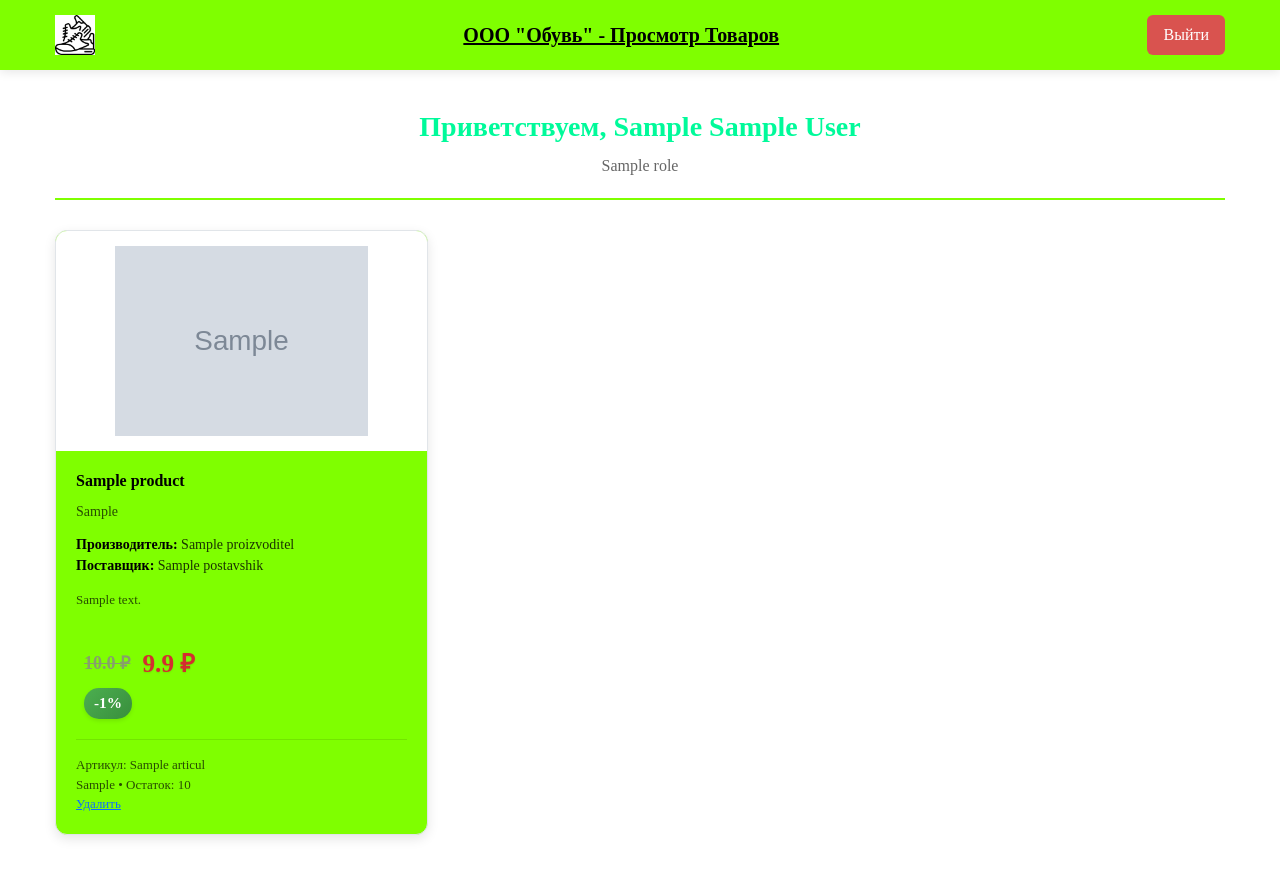
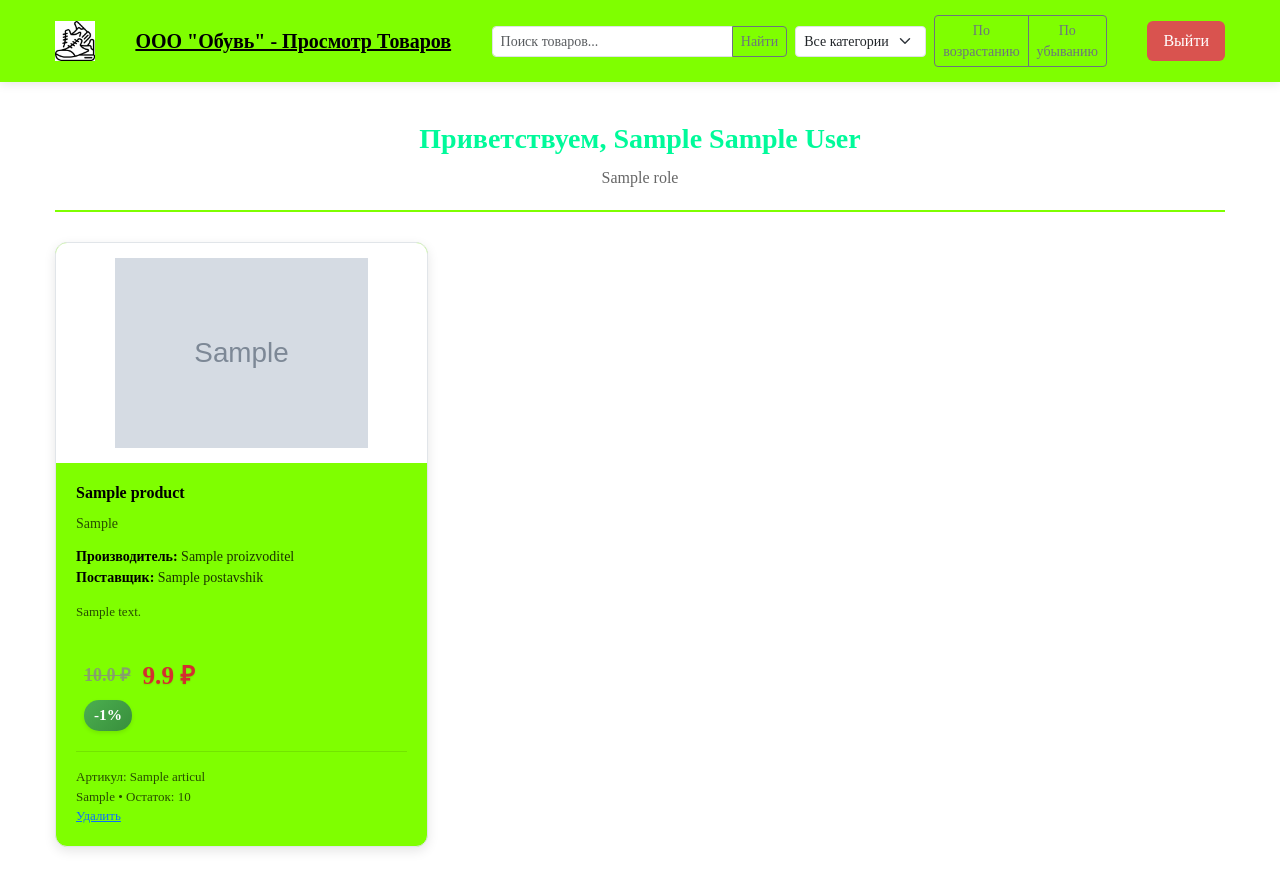
Before and after one commit to s-h-m12/desait, a Django app: page / in a window 1280 px wide. Before the commit the page ends 839 px from the top, so only its background shows below. Run offline with Django 5.2, Linux system fonts and the light colour scheme; a user stored in the database is signed in; tables that the repository leaves empty hold one stand-in row (values such as "Sample post"); grey boxes marked "Sample" are stand-in pictures.

Commit message:
переработана сортировка, добавлены комментарии

```diff
--- a/dekzap/templates/index.html
+++ b/dekzap/templates/index.html
@@ -15,12 +15,6 @@
     >
     <link rel="stylesheet" href="{% static 'css/styles.css' %}">
     <link rel="shortcut icon" href="{% static 'images/Icon.ico' %}">
-    <style>
-        /* Временные стили для Times New Roman, если нужно */
-        * {
-            font-family: "Times New Roman", Times, serif;
-        }
-    </style>
 </head>
 <body class="main-page">
     <nav class="navbar-custom">
@@ -36,18 +30,25 @@
                     ООО "Обувь" - Просмотр Товаров
                 </a>
 
-                {% if user.role_id == 2 %}
-                <div class="d-flex align-items-center">
-                    <form method="GET" class="search-form d-flex">
-                        <input type="search" name="search" class="search-input" placeholder="Поиск...">
-                        <button type="submit" class="btn-search">Найти</button>
-                        <button type="submit" name="sort" value="name_asc" class="btn-sort">А-Я</button>
-                        <select name="filterer" class="form-select">
-                            <option value="">Все</option>
+                {% if user.role_id == 2 or user.role_id == 1 %}
+                    <div class="d-flex align-items-center gap-2">
+                        <form method="GET" class="d-flex align-items-center gap-2">
+                            <div class="input-group">
+                                <input type="search" name="search" class="form-control form-control-sm" placeholder="Поиск товаров..." style="width: 200px;">
+                                <button type="submit" class="btn btn-outline-secondary btn-sm">Найти</button>
+                            </div>
+
+                            <select name="filterer" class="form-select form-select-sm" style="width: auto;">
+                                <option value="">Все категории</option>
                                 {% for category in categories %}
                                     <option value="{{ category }}" {% if filterer == category %} selected {% endif %}>{{ category }}</option>
                                 {% endfor %}
                             </select>
+
+                            <div class="btn-group">
+                                <button type="submit" name="sort" value="name_asc" class="btn btn-outline-secondary btn-sm">По возрастанию</button>
+                                <button type="submit" name="sort" value="name_desc" class="btn btn-outline-secondary btn-sm">По убыванию</button>
+                            </div>
                         </form>
                     </div>
                 {% endif %}
--- a/dekzap/views.py
+++ b/dekzap/views.py
@@ -1,3 +1,4 @@
+from django.db.models import Q
 from django.shortcuts import render, get_object_or_404, redirect
 from django.contrib.auth.decorators import login_required
 from django.contrib.auth import login, logout, authenticate
@@ -6,12 +7,14 @@ from .models import CustomUser, Product, Role, Articul
 
 
 def guest_login_view(request):
+    # Получаем или создаем роль "Гость"
     try:
         guest_role, created = Role.objects.get_or_create(
             name='Гость',
             defaults={'name': 'Гость'}
         )
 
+        # Получаем или создаем гостевого пользователя
         guest_user, created = CustomUser.objects.get_or_create(
             username='guest_user',
             defaults={
@@ -26,14 +29,17 @@ def guest_login_view(request):
             }
         )
 
+        # Если пользователь был создан, устанавливаем пароль
         if created:
             guest_user.set_password('guest_password_123')
             guest_user.save()
 
+        # Выполняем вход гостя
         login(request, guest_user)
         return redirect('home')
 
     except Exception as e:
+        # В случае ошибки делаем пользователя анонимным
         from django.contrib.auth.models import AnonymousUser
         request.user = AnonymousUser()
         return redirect('home')
@@ -42,64 +48,77 @@ def guest_login_view(request):
 @login_required
 def index_view(request):
     products = Product.objects.all()
+    # Получаем параметры фильтрации из GET запроса
     search = request.GET.get('search', '')
-    sort = request.GET.get('sort','')
-    filterer = request.GET.get('filterer','')
+    sort = request.GET.get('sort', '')
+    filterer = request.GET.get('filterer', '')
+    # Получаем уникальные категории для фильтра
     categories = products.values_list('category', flat=True).distinct().order_by('category')
+    # Фильтрация по поисковому запросу
     if search:
-        products = products.filter(name__icontains=search)
+        products = products.filter(
+            Q(name__icontains=search) | Q(category__icontains=search) | Q(description__icontains=search))
+    # Сортировка по количеству на складе
     if sort == 'name_asc':
-        products = products.order_by('name')
+        products = products.order_by('quantity_on_warehouse')
+    elif sort == 'name_desc':
+        products = products.order_by('-quantity_on_warehouse')
+    # Фильтрация по категории
     if filterer:
         products = products.filter(category=filterer)
     return render(request, 'index.html', {'products': products, 'search': search, 'sort': sort,
                                           'filterer': filterer, 'categories': categories})
 
+
 def login_view(request):
     if request.method == 'POST':
-         username = request.POST.get('username', '')
-         password = request.POST.get('password', '')
-         user = authenticate(request,username=username,password=password)
-         if user is not None:
-             login(request,user)
-             return redirect('home')
-         else:
-             return render(request,'login.html',{'error':'Неверные данные'})
+        username = request.POST.get('username', '')
+        password = request.POST.get('password', '')
+        user = authenticate(request, username=username, password=password)
+        if user is not None:
+            login(request, user)
+            return redirect('home')
+        else:
+            return render(request, 'login.html', {'error': 'Неверные данные'})
     return render(request, 'login.html')
+
 
 def logout_view(request):
     logout(request)
     return redirect('login')
 
-def delete_view(request,id):
+
+def delete_view(request, id):
     product = Product.objects.get(id=id)
     product.delete()
     return redirect('home')
 
+
 def create_view(request):
     if request.method == 'POST':
+        # Создаем артикул и товар
         articul_name = request.POST.get('art_name')
         articul = Articul.objects.create(name=articul_name)
-
         product = (Product.objects.create
             (
-                articul_id = articul.id,
-                name = request.POST.get('name'),
-                unit = request.POST.get('unit'),
-                price = request.POST.get('price'),
-                postavshik_id = request.POST.get('postavshik'),
-                proizvoditel_id = request.POST.get('proizvoditel'),
-                category = request.POST.get('category'),
-                sale = request.POST.get('sale'),
-                quantity_on_warehouse = request.POST.get('quantity'),
-                description = request.POST.get('description'),
-                photo = request.POST.get('photo')
-            ))
+            articul_id=articul.id,
+            name=request.POST.get('name'),
+            unit=request.POST.get('unit'),
+            price=request.POST.get('price'),
+            postavshik_id=request.POST.get('postavshik'),
+            proizvoditel_id=request.POST.get('proizvoditel'),
+            category=request.POST.get('category'),
+            sale=request.POST.get('sale'),
+            quantity_on_warehouse=request.POST.get('quantity'),
+            description=request.POST.get('description'),
+            photo=request.POST.get('photo')
+        ))
         return redirect('home')
-    return render(request,'prod.html')
+    return render(request, 'prod.html')
 
-def update_view(request,id):
-    product = Product.object.get(id=id)
+
+def update_view(request, id):
+    product = Product.objects.get(id=id)
     if request.method == 'POST':
         product.name = request.POST.get('name'),
         product.unit = request.POST.get('unit'),
@@ -113,4 +132,4 @@ def update_view(request,id):
         product.photo = request.POST.get('photo')
         product.save()
         return redirect('home')
-    return render(request,'prod.html',{'product': product})
+    return render(request, 'prod.html', {'product': product})
```
Also changed, not shown: dekzap/templatetags/product_filters.py (+4 -3 lines). Lines whose indentation alone changed are shown as unchanged.
